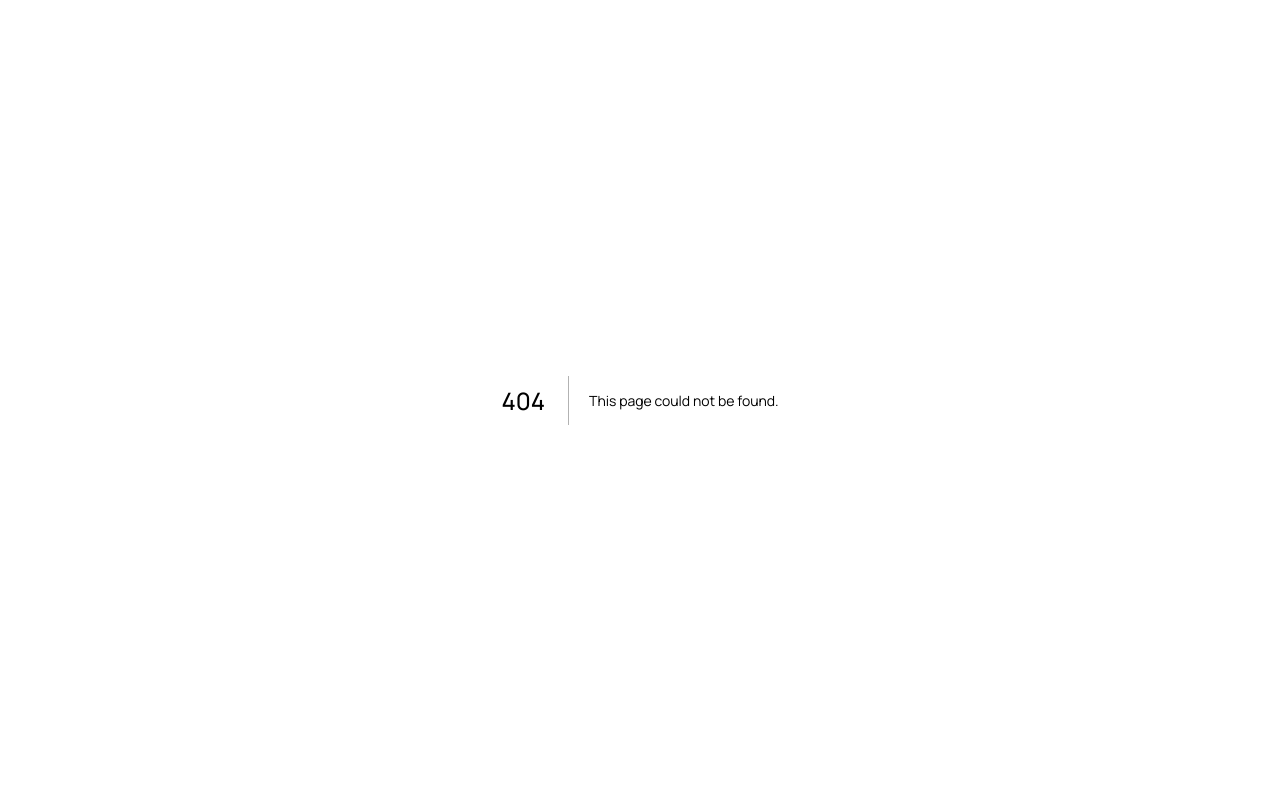
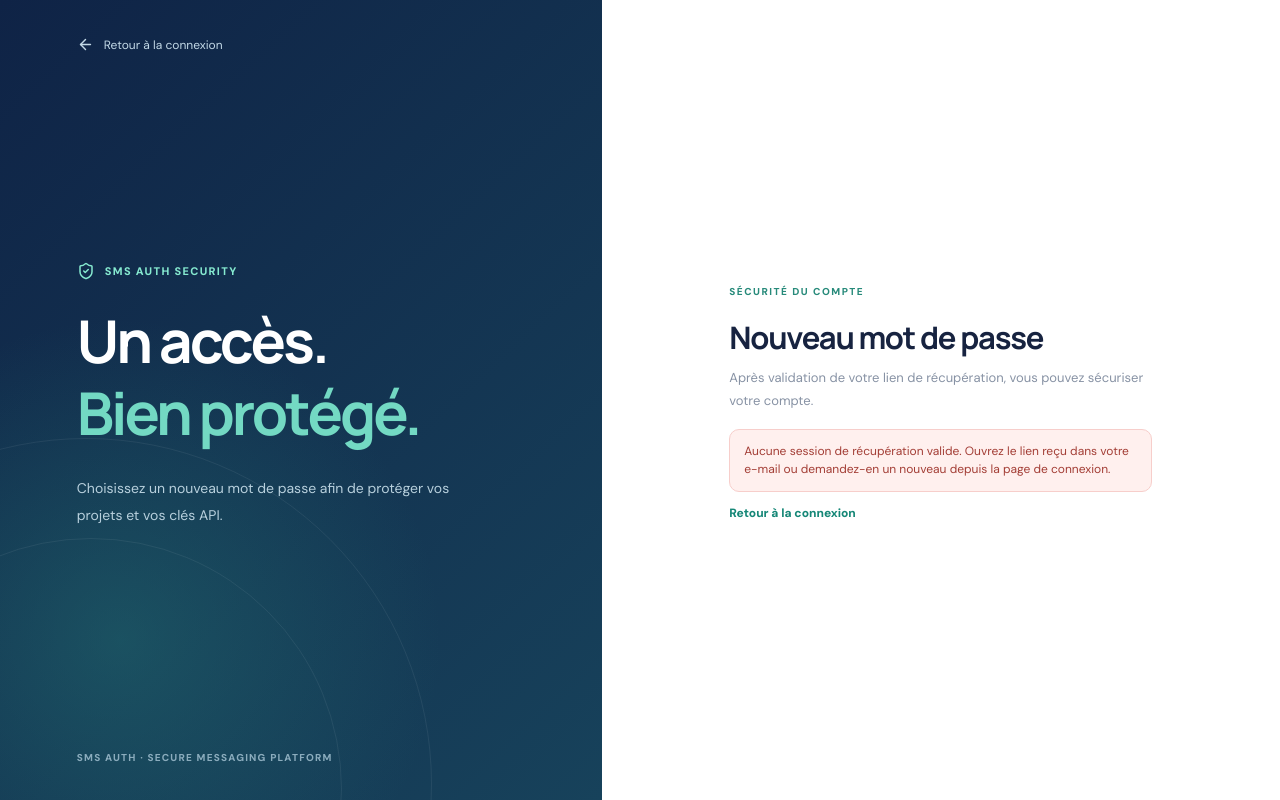
Before and after one commit to mabdourahamane886-lang/lenigeretsesmerveilles, a Next.js app in the folder sms-auth/: page /reset-password in a window 1280 px wide. Before the commit this address had no page. Built offline with nearby package versions, Linux system fonts and the light colour scheme; no server answers.

Commit message:
feat(sms-auth): add secure password reset flow with Supabase

```diff
--- /dev/null
+++ b/sms-auth/app/reset-password/page.tsx
@@ -0,0 +1,66 @@
+'use client'
+import { FormEvent, useEffect, useState } from 'react'
+import Link from 'next/link'
+import { useRouter } from 'next/navigation'
+import { ArrowLeft, ArrowRight, Eye, EyeOff, LoaderCircle, LockKeyhole, ShieldCheck } from 'lucide-react'
+import { getBrowserClient } from '@/lib/supabase/browser'
+
+export default function ResetPasswordPage() {
+  const router = useRouter()
+  const supabase = getBrowserClient()
+  const [password, setPassword] = useState('')
+  const [confirm, setConfirm] = useState('')
+  const [visible, setVisible] = useState(false)
+  const [checking, setChecking] = useState(true)
+  const [authorized, setAuthorized] = useState(false)
+  const [error, setError] = useState('')
+  const [busy, setBusy] = useState(false)
+
+  useEffect(() => {
+    if (!supabase) { setChecking(false); return }
+    let alive = true
+    void supabase.auth.getUser().then(({ data }) => {
+      if (alive) { setAuthorized(Boolean(data.user)); setChecking(false) }
+    }).catch(() => { if (alive) setChecking(false) })
+    return () => { alive = false }
+  }, [supabase])
+
+  async function submit(event: FormEvent) {
+    event.preventDefault()
+    if (!supabase || !authorized) { setError('Ce lien de récupération n’est plus valide. Redemandez un lien depuis la connexion.'); return }
+    if (password.length < 10) { setError('Le nouveau mot de passe doit contenir au moins 10 caractères.'); return }
+    if (password !== confirm) { setError('Les deux mots de passe ne correspondent pas.'); return }
+    setBusy(true); setError('')
+    try {
+      const { error } = await supabase.auth.updateUser({ password })
+      if (error) throw error
+      setPassword(''); setConfirm('')
+      router.replace('/dashboard')
+      router.refresh()
+    } catch {
+      setError('Impossible de modifier le mot de passe. Le lien a peut-être expiré ; recommencez la récupération.')
+    } finally { setBusy(false) }
+  }
+
+  return <main className="authPage">
+    <div className="authDecor"><Link className="authBack" href="/login"><ArrowLeft size={17}/> Retour à la connexion</Link>
+      <div className="authDecorContent"><span className="authSecure"><ShieldCheck size={18}/> SMS AUTH SECURITY</span><h1>Un accès.<br/><em>Bien protégé.</em></h1>
+        <p>Choisissez un nouveau mot de passe afin de protéger vos projets et vos clés API.</p>
+      </div><span className="authDecorBottom">SMS AUTH · SECURE MESSAGING PLATFORM</span>
+    </div>
+    <div className="authRight"><div className="authForm"><Link href="/" className="mobileBrand"><ShieldCheck size={24}/> SMS AUTH</Link>
+      <span className="sectionKicker">SÉCURITÉ DU COMPTE</span><h2>Nouveau mot de passe</h2><p>Après validation de votre lien de récupération, vous pouvez sécuriser votre compte.</p>
+      {checking ? <p className="configNote"><LoaderCircle className="spin" size={18}/> Vérification de votre session…</p>
+      : !authorized ? <div className="errorMessage" role="alert">Aucune session de récupération valide. Ouvrez le lien reçu dans votre e-mail ou demandez-en un nouveau depuis la page de connexion.</div>
+      : <form onSubmit={submit}>
+        <label className="formLabel" htmlFor="newPassword">Nouveau mot de passe</label>
+        <div className="inputFrame"><LockKeyhole size={18}/><input id="newPassword" type={visible?'text':'password'} autoComplete="new-password" minLength={10} required value={password} onChange={e=>setPassword(e.target.value)}/><button type="button" className="iconButton" onClick={()=>setVisible(v=>!v)} aria-label={visible?'Masquer le mot de passe':'Afficher le mot de passe'}>{visible?<EyeOff size={18}/>:<Eye size={18}/>}</button></div>
+        <label className="formLabel" htmlFor="confirmPassword">Confirmer le nouveau mot de passe</label>
+        <div className="inputFrame"><LockKeyhole size={18}/><input id="confirmPassword" type={visible?'text':'password'} autoComplete="new-password" minLength={10} required value={confirm} onChange={e=>setConfirm(e.target.value)}/></div>
+        {error && <div className="errorMessage" role="alert">{error}</div>}
+        <button type="submit" disabled={busy} className="button buttonPrimary authSubmit">{busy?<LoaderCircle size={18} className="spin"/>:null}Enregistrer et accéder à mon compte <ArrowRight size={17}/></button>
+      </form>}
+      <div className="authRecoveryActions"><Link className="forgotLink" href="/login">Retour à la connexion</Link></div>
+    </div></div>
+  </main>
+}
```
